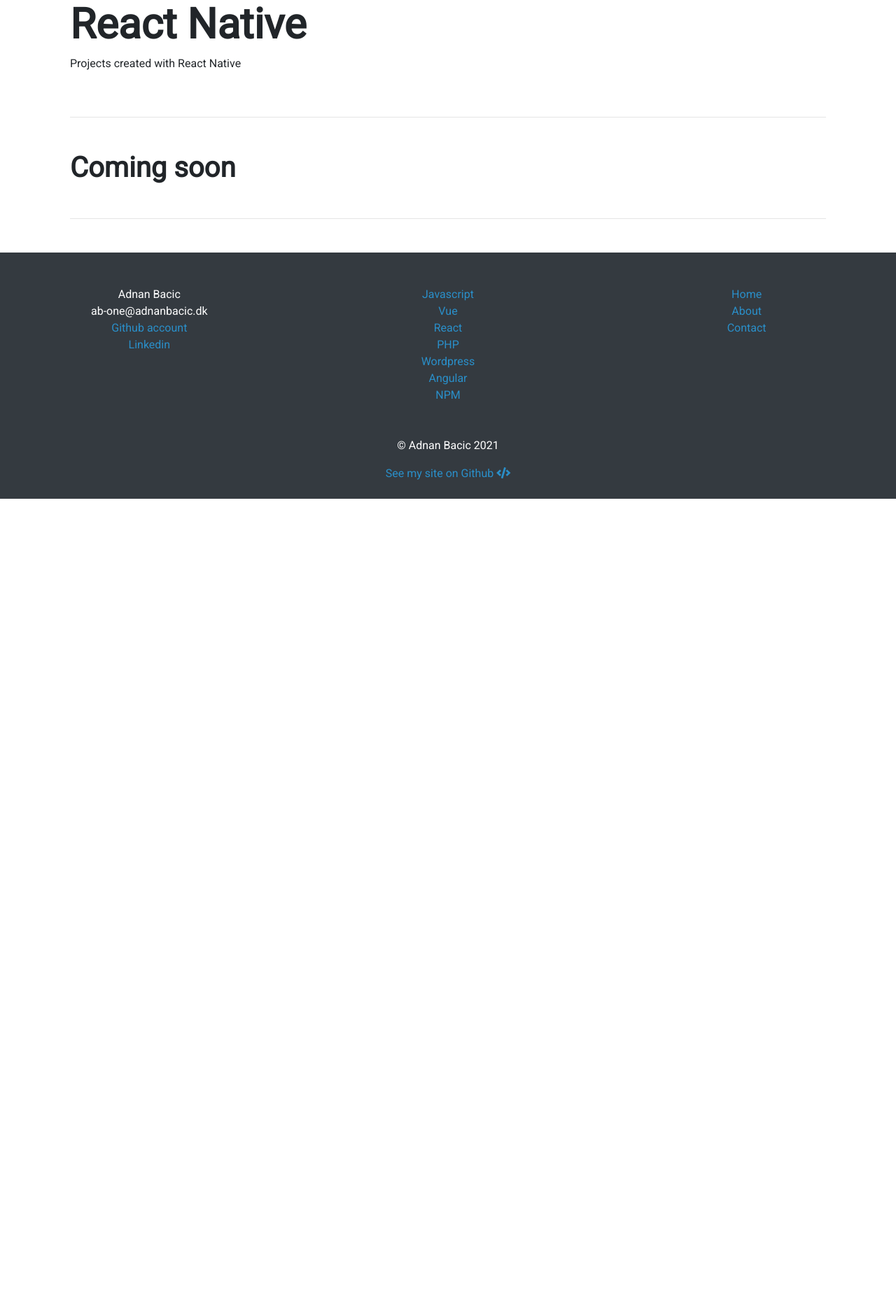
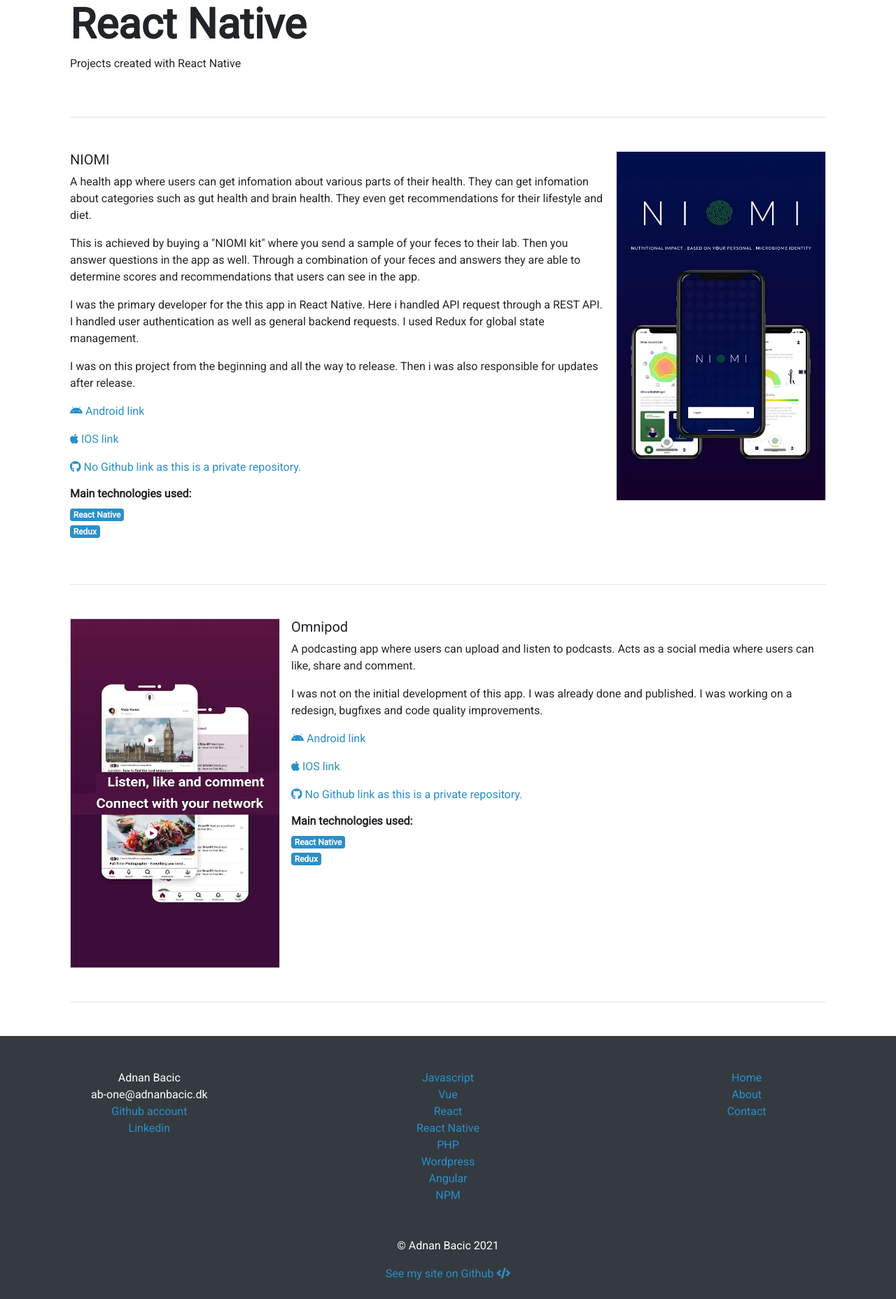
Before and after one commit to Adnan-Bacic/adnanbacic.dk, a PHP site: page /react-native.php in a window 1280 px wide. Shown: the part 441-2298 px from the top of the page at 70% size. Before the commit the page ends 1154 px from the top, so only its background shows below. Run offline with PHP 8.4, Linux system fonts and the light colour scheme; some libraries are stand-ins or nearby versions.

Commit message:
added reactnative projects

```diff
--- a/src/includes/footer.php
+++ b/src/includes/footer.php
@@ -14,6 +14,7 @@
 				<li><a class="link" href="javascript.php">Javascript</a></li>
 				<li><a class="link" href="vue.php">Vue</a></li>
 				<li><a class="link" href="react.php">React</a></li>
+				<li><a class="link" href="react-native.php">React Native</a></li>
 				<li><a class="link" href="php.php">PHP</a></li>
 				<li><a class="link" href="wordpress.php">Wordpress</a></li>
 				<li><a class="link" href="angular.php">Angular</a></li>
--- a/src/react-native.php
+++ b/src/react-native.php
@@ -27,7 +27,82 @@
 
 			<hr class="mb-5 mt-5">
 
-			<h2>Coming soon</h2>
+			<div class="media">
+				<div class="media-body mr-3 m-0">
+					<h5 class="mt-0">NIOMI</h5>
+					<p>
+					A health app where users can get infomation about various parts of their health. They can get infomation about categories such as gut health and brain health. They even get recommendations for their lifestyle and diet.
+					</p>
+					<p>
+					This is achieved by buying a "NIOMI kit" where you send a sample of your feces to their lab. Then you answer questions in the app as well. Through a combination of your feces and answers they are able to determine scores and recommendations that users can see in the app.
+					</p>
+					<p>
+					I was the primary developer for the this app in React Native. Here i handled API request through a REST API. I handled user authentication as well as general backend requests.
+
+					I used Redux for global state management.
+					</p>
+					<p>
+					I was on this project from the beginning and all the way to release. Then i was also responsible for updates after release.
+					</p>
+					<p>
+						<a class="link" href="https://play.google.com/store/apps/details?id=com.niomi_react_native" target="_blank" rel="noopener noreferrer"><i class="fab fa-android mr-1"></i>Android link</a>
+					</p>
+					<p>
+						<a class="link" href="https://apps.apple.com/dk/app/niomi/id1557434947" target="_blank" rel="noopener noreferrer"><i class="fab fa-apple mr-1"></i>IOS link</a>
+					</p>
+					<p>
+						<a class="link" href="#" target="_blank" rel="noopener noreferrer"><i class="fab fa-github mr-1"></i>No Github link as this is a private repository.</a>
+					</p>
+					<h6>Main technologies used:</h6>
+						<ul>
+							<li>
+								<span class="badge badge-primary">React Native</span>
+							</li>
+							<li>
+								<span class="badge badge-primary">Redux</span>
+							</li>
+						</ul>
+				</div>
+				<a href="#" target="_blank" rel="noopener noreferrer">
+					<img src="images/project-thumbnails/niomi-thumbnail-image.png" width="300" height="500" class="align-self-start d-block border" alt="niomi image">
+				</a>
+			</div>
+
+			<hr class="mb-5 mt-5">
+
+			<div class="media">
+			<a href="#" target="_blank" rel="noopener noreferrer">
+					<img src="images/project-thumbnails/omnipod-thumbnail-image.png" width="300" height="500" class="align-self-start d-block border mr-3" alt="omnipod image">
+				</a>
+				<div class="media-body mr-3 m-0">
+					<h5 class="mt-0">Omnipod</h5>
+					<p>
+					A podcasting app where users can upload and listen to podcasts. Acts as a social media where users can like, share and comment.
+					</p>
+					<p>
+					I was not on the initial development of this app. I was already done and published. I was working on a redesign, bugfixes and code quality improvements.
+					</p>
+					<p>
+						<a class="link" href="https://play.google.com/store/apps/details?id=com.meew.omnipod" target="_blank" rel="noopener noreferrer"><i class="fab fa-android mr-1"></i>Android link</a>
+					</p>
+					<p>
+						<a class="link" href="https://apps.apple.com/dk/app/omnipod-social-podcasting/id1474630284" target="_blank" rel="noopener noreferrer"><i class="fab fa-apple mr-1"></i>IOS link</a>
+					</p>
+					<p>
+						<a class="link" href="#" target="_blank" rel="noopener noreferrer"><i class="fab fa-github mr-1"></i>No Github link as this is a private repository.</a>
+					</p>
+					<h6>Main technologies used:</h6>
+						<ul>
+							<li>
+								<span class="badge badge-primary">React Native</span>
+							</li>
+							<li>
+								<span class="badge badge-primary">Redux</span>
+							</li>
+						</ul>
+				</div>
+
+			</div>
 
 			<hr class="mb-5 mt-5">
 		</div>
```
Also changed, not shown: src/images/project-thumbnails/niomi-thumbnail-image.png (added), src/images/project-thumbnails/omnipod-thumbnail-image.png (added).
